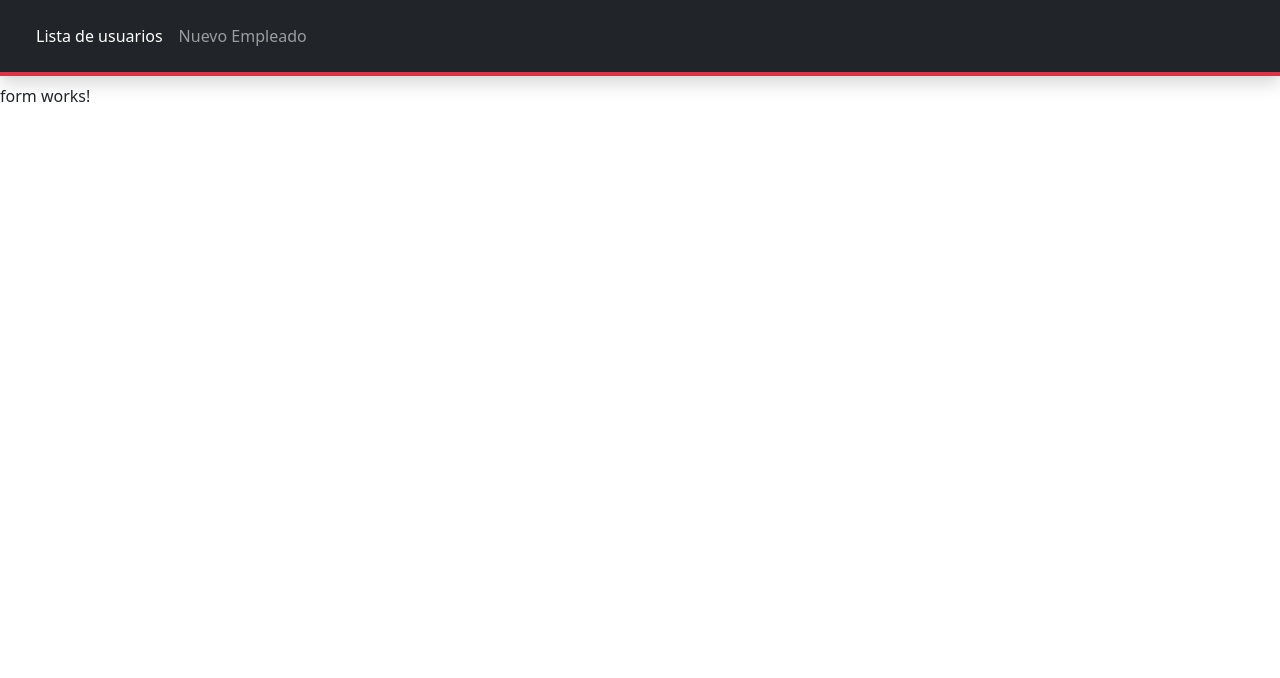
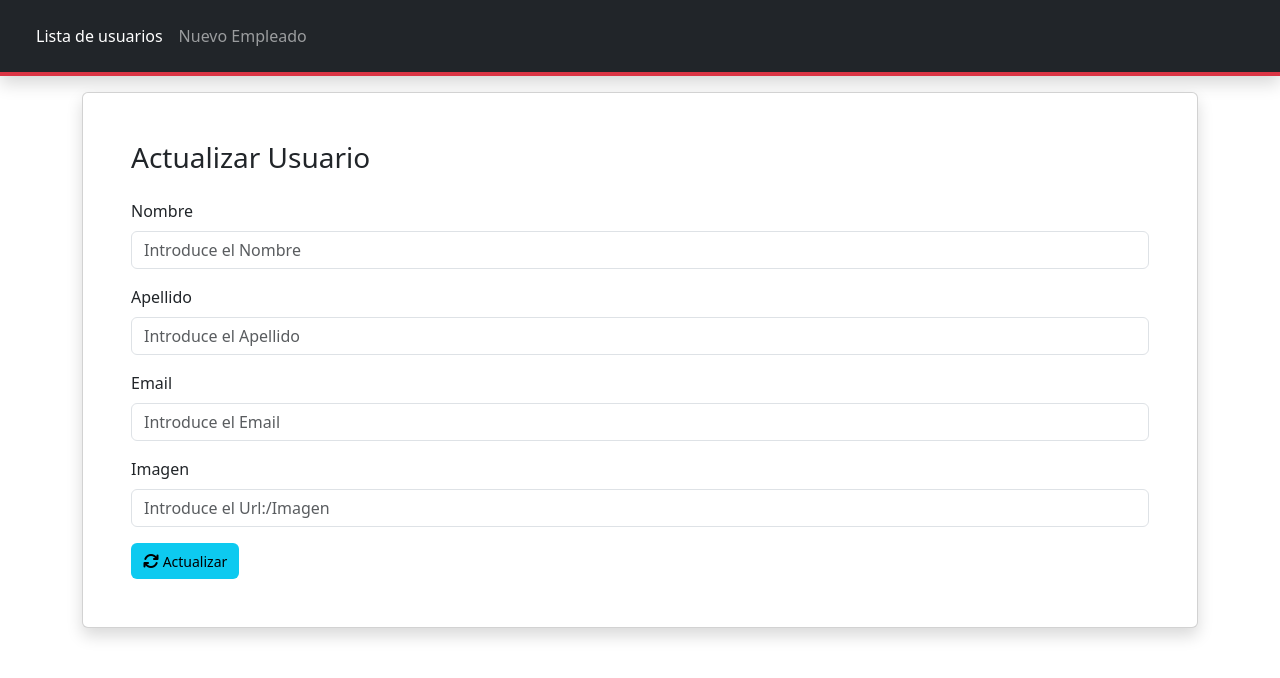
Before and after one commit to israelazdj/actividad_6, an Angular app in the folder actividad/: page /control-panel/new in a window 1280 px wide. Shown: the top 678 px of the page. Built offline with nearby package versions, Linux system fonts and the light colour scheme.

Commit message:
validaciones en el formulario

```diff
--- a/actividad/src/app/pages/form/form.component.html
+++ b/actividad/src/app/pages/form/form.component.html
@@ -1 +1,80 @@
-<p>form works!</p>
+<section class="container mt-3">
+  <div class="card shadow p-5">
+    <h3>Actualizar Usuario</h3>
+
+    <form [formGroup]="usuarioform" (ngSubmit)="getDataForm()">
+      <div class="my-3">
+        <label class="form-label" for="nombre">Nombre</label>
+        <input
+          class="form-control"
+          type="text"
+          id="nombre"
+          formControlName="nombre"
+          placeholder="Introduce el Nombre"
+        />
+        @if(checkControl('nombre','required')){
+        <p class="text-danger">El campo es requerido</p>
+        } @if(checkControl('nombre','minlength')){
+        <p class="text-danger">
+          La longitud minima de un nombre tiene que ser 3 caracteres
+        </p>
+        } @if(checkControl('nombre','pattern')){
+        <p class="text-danger">Solo se admiten letras [A-Z]</p>
+        }
+      </div>
+      <div class="my-3">
+        <label class="form-label" for="apellido">Apellido</label>
+        <input
+          class="form-control"
+          type="text"
+          id="apellido"
+          formControlName="apellido"
+          placeholder="Introduce el Apellido"
+        />
+        @if(checkControl('apellido','required')){
+        <p class="text-danger">El campo es requerido</p>
+        } @if(checkControl('apellido','minlength')){
+        <p class="text-danger">
+          La longitud minima del apellido es minimo 3 caracteres
+        </p>
+        } @if(checkControl('apellido','pattern')){
+        <p class="text-danger">Solo se admiten letras [A-Z]</p>
+        }
+      </div>
+      <div class="my-3">
+        <label class="form-label" for="email">Email</label>
+        <input
+          class="form-control"
+          type="email"
+          id="email"
+          formControlName="email"
+          placeholder="Introduce el Email"
+        />
+        @if(checkControl('email', 'pattern')){
+        <p class="text-danger">El email es incorrecto</p>
+        } @if(checkControl('email', 'required')){
+        <p class="text-danger">El email es obligatorio</p>
+        }
+      </div>
+      <div class="my-3">
+        <label class="form-label" for="imagen">Imagen</label>
+        <input
+          class="form-control"
+          type="text"
+          id="imagen"
+          formControlName="imagen"
+          placeholder="Introduce el Url:/Imagen"
+        />
+        @if(checkControl('imagen', 'pattern')){
+        <p class="text-danger">El Url es incorrecto</p>
+        } @if(checkControl('imagen', 'required')){
+        <p class="text-danger">El Url es obligatorio</p>
+        }
+      </div>
+      <button type="submit" class="btn btn-info border-0 align-items-center">
+        <i class="fa-solid fa-arrows-rotate"></i>
+        <small class="fs-18"> Actualizar</small>
+      </button>
+    </form>
+  </div>
+</section>
--- a/actividad/src/app/pages/form/form.component.ts
+++ b/actividad/src/app/pages/form/form.component.ts
@@ -1,5 +1,5 @@
 import { Component } from '@angular/core';
-import { ReactiveFormsModule } from '@angular/forms';
+import { FormControl, FormGroup, ReactiveFormsModule, Validators } from '@angular/forms';
 
 @Component({
   selector: 'app-form',
@@ -10,4 +10,39 @@ import { ReactiveFormsModule } from '@angular/forms';
 })
 export class FormComponent {
 
+  usuarioform:FormGroup;
+
+  constructor(){
+    this.usuarioform= new FormGroup({
+      nombre: new FormControl(null,[
+        Validators.required,
+        Validators.minLength(3),
+        Validators.pattern(/^[A-Za-z\s\xF1\xD1]+$/)
+      ]),
+      apellido: new FormControl(null,[
+        Validators.required,
+        Validators.minLength(3),
+        Validators.pattern(/^[A-Za-z\s\xF1\xD1]+$/)
+      ]),
+      email: new FormControl(null,[
+        Validators.required,
+        Validators.pattern(/^[\w-.]+@([\w-]+\.)+[\w-]{2,4}$/)
+      ]),
+      imagen: new FormControl(null,[
+        Validators.required,
+        Validators.pattern(/^(?:(http(s)?)?(sftp)?(ftp)?:\/\/)?[\w.-]+(?:\.[\w\.-]+)+[\w\-\._~:/?#[\]@!\$&'\(\)\*\+,;=.]+$/)
+      ]),
+    })
+
+  }
+
+  getDataForm(){}
+
+
+
+  checkControl(formControlName: string, Validator: string){
+    return this.usuarioform.get(formControlName)?.hasError(Validator) && this.usuarioform.get(formControlName)?.touched;
+
+  }
+
 }
```
